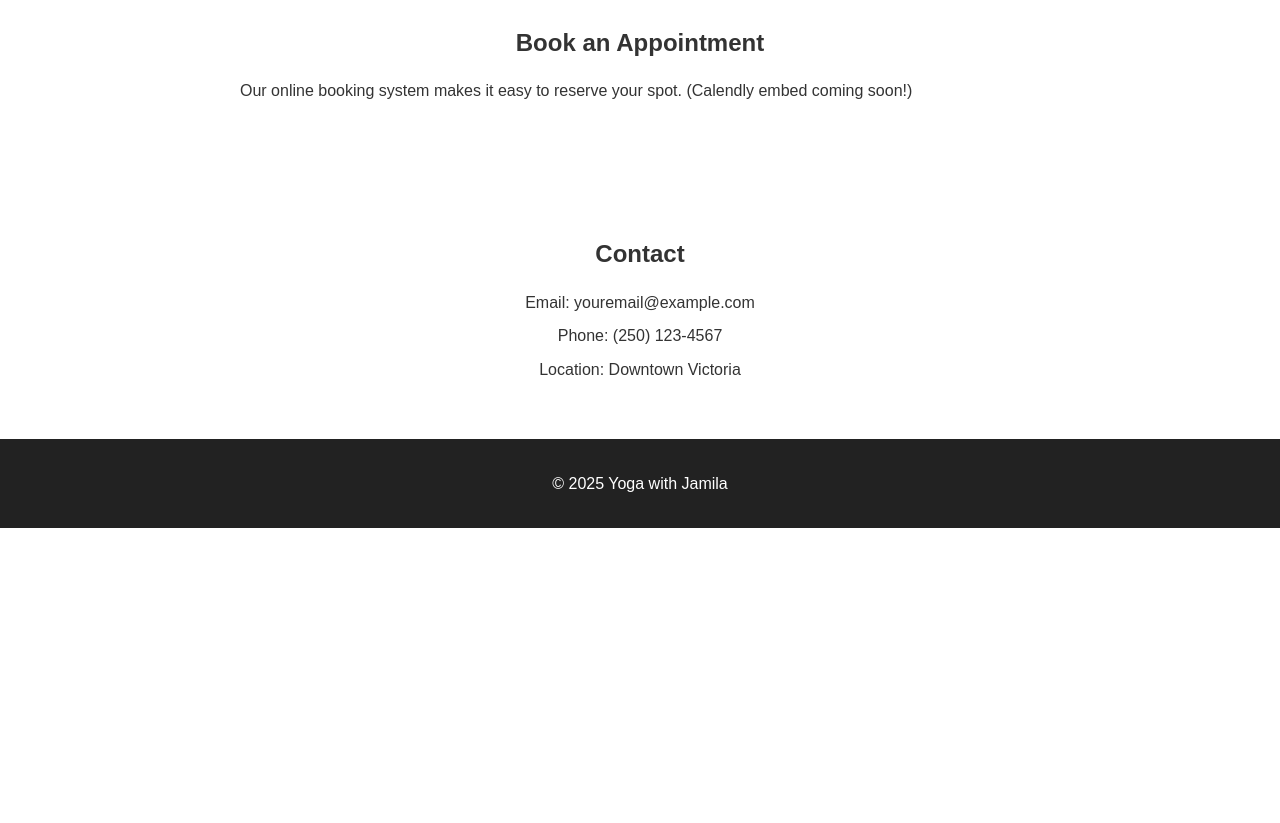
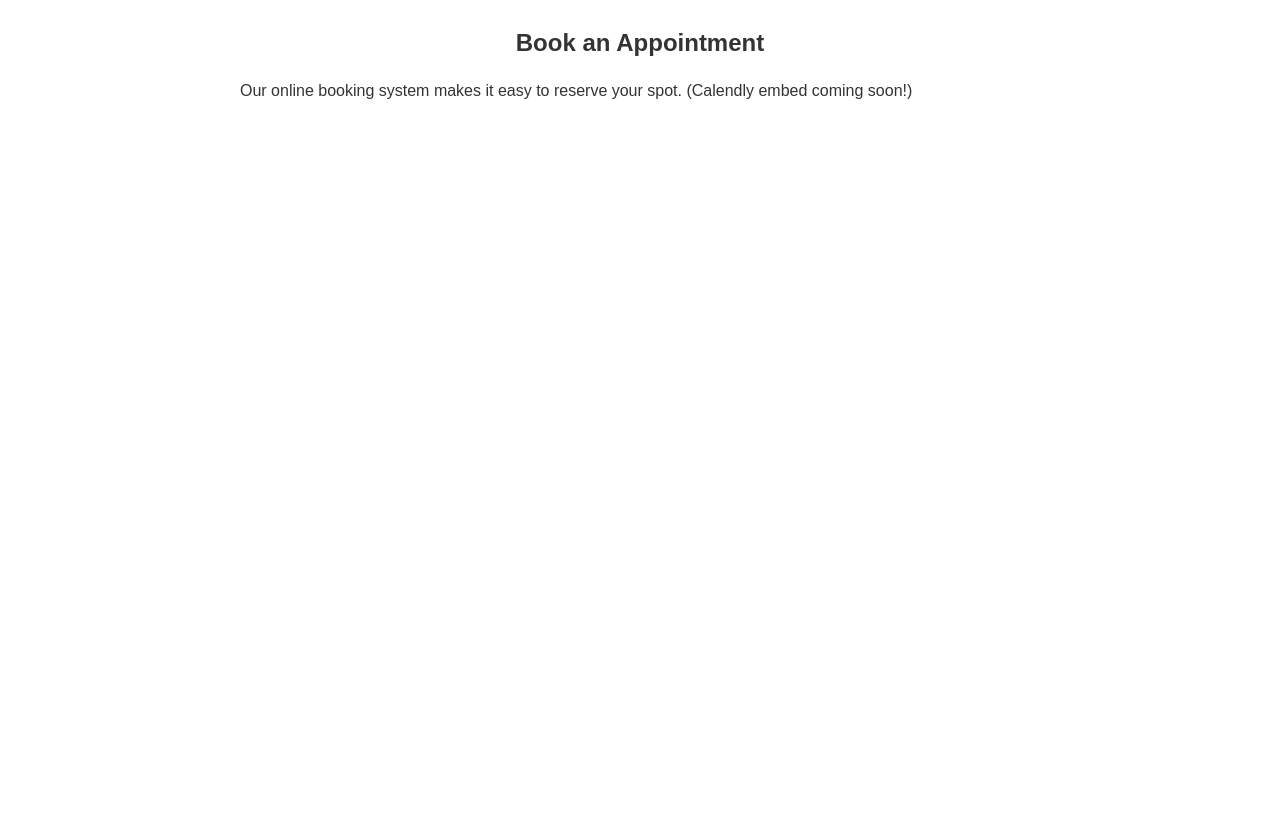
Before and after one commit to SihengChen-Isaac/SiteJam, a plain HTML site: page index.html in a window 1280 px wide. Shown: the part 820-1643 px from the top of the page. Before the commit the page ends 1348 px from the top, so only its background shows below. Drawn offline with Linux system fonts and the light colour scheme; a script that the page names is missing.

Commit message:
update changes

```diff
--- a/index.html
+++ b/index.html
@@ -36,6 +36,11 @@
     <section id="booking">
         <h2>Book an Appointment</h2>
         <p>Our online booking system makes it easy to reserve your spot. (Calendly embed coming soon!)</p>
+        <!-- Calendly inline widget begin -->
+        <div class="calendly-inline-widget" data-url="https://calendly.com/isaacchen77/30min"
+            style="min-width:320px;height:700px;"></div>
+        <script type="text/javascript" src="https://assets.calendly.com/assets/external/widget.js" async></script>
+        <!-- Calendly inline widget end -->
     </section>
 
     <!-- CONTACT -->
```
